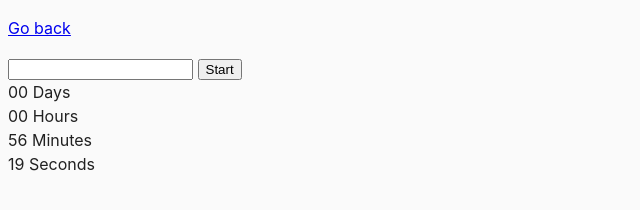
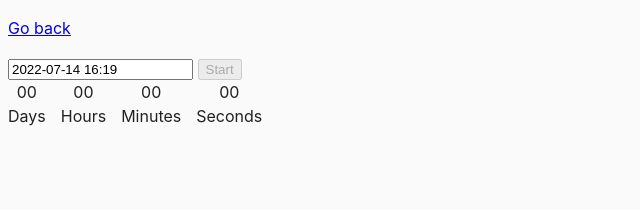
Before and after one commit to BondAndrii/goit-js-hw-09, a website built with Parcel: page src/02-timer.html in a window 1280 px wide. Shown: the whole page, without its empty margins (0-640 px from the left). Built offline with nearby package versions, Linux system fonts and the light colour scheme.

Commit message:
finish work 9.2

```diff
--- a/src/css/common.css
+++ b/src/css/common.css
@@ -16,10 +16,12 @@ img {
   display: block;
   max-width: 100%;
 }
-/* .timer {
+.timer {
   display: flex;
 }
 .field{
+  padding-right: 15px;
   display: flex;
   flex-direction: column;
-} */
+  text-align: center;
+}
--- a/src/js/02-timer.js
+++ b/src/js/02-timer.js
@@ -2,51 +2,66 @@ import flatpickr from "flatpickr";
 import 'flatpickr/dist/flatpickr.min.css';
 import Notiflix, { Notify } from 'notiflix';
 const timerRef = document.querySelector(".timer");
-console.log(timerRef);
+// console.log(timerRef);
 const inputRef=document.querySelector('#datetime-picker')
-console.log(inputRef);
+// console.log(inputRef);
 const startBtn = document.querySelector("[data-start]")
-console.log(startBtn);
+// console.log(startBtn);
 const counterDays = document.querySelector('[data-days]');
-console.log(counterDays);
+// console.log(counterDays);
 const counterHours = document.querySelector('[data-hours]');
-console.log(counterHours);
+// console.log(counterHours);
 const counterMinutes = document.querySelector('[data-minutes]');
-console.log(counterMinutes);
+// console.log(counterMinutes);
 const counterSeconds = document.querySelector('[data-seconds]');
-console.log(counterSeconds);
-const time_deadline = new Date(2022, 6, 14, 17, 16);
-
+// console.log(counterSeconds);
+let time_deadline = null;
 startBtn.disabled = true;
 
-const timer = {
-    intervalId: null,
-    start(rootselector, deadline) {
-        console.log(rootselector, deadline);
-        let now = Date.now();
-        let delta = deadline - now;
-        if (delta <= 0) {
+const options = {
+  enableTime: true,
+  time_24hr: true,
+  defaultDate: new Date(),
+  minuteIncrement: 1,
+    onClose(selectedDates) {
+        time_deadline = selectedDates[0].getTime();
+        // console.log(time_deadline);
+        if (time_deadline <= new Date()) {
             Notify.failure('Ти шо Термінатор?! Please choose a date in the future!')
-            console.log(error);
+            // console.log(error);
             return;
         }
-        this.intervalId = setInterval(() => {
-            now = Date.now();
-            let delta = deadline - now;
-            const data = this.convertMs(delta);
-            console.log(deadline - Date.now());
-            if (delta <= 0) {
-                Notify.success('Твій час вийшов! Прощавай, москалику! ХА-ХА-ХА-ХА!');
-                clearInterval(this.intervalId);
-                return;
-            }
-            startBtn.disabled = false;
-            startBtn.addEventListener('click', )
-            this.updateTextcontent(rootselector, data);
-        }, 1000)
-        // console.log(delta);
-    },
-    convertMs(ms) {
+        startBtn.disabled = false;
+  },
+};
+flatpickr(inputRef, options);
+let timeToEnd = {};
+const goTimer = () => {
+    startBtn.disabled = true;
+    inputRef.disabled = true;
+    intervalId = setInterval(() => {
+        const delta = time_deadline - new Date().getTime();
+        if (delta <= 0) {
+            Notify.success('Твій час вийшов! Прощавай, москалику! ХА-ХА-ХА-ХА!');
+            clearInterval(this.intervalId);
+            return;
+        };
+        timeToEnd = convertMs(delta);
+        // console.log(object);
+        updateTextcontent(timeToEnd)
+    },1000)
+}
+
+function updateTextcontent(date) {
+        counterDays.textContent = addLeadingZero(date.days);
+        counterHours.textContent = addLeadingZero(date.hours);
+        counterMinutes.textContent = addLeadingZero(date.minutes);
+        counterSeconds.textContent = addLeadingZero(date.seconds);
+}
+function addLeadingZero(value) {
+        return String(value).padStart(2,0)
+}
+function convertMs(ms) {
   // Number of milliseconds per unit of time
     const second = 1000;
     const minute = second * 60;
@@ -63,34 +78,65 @@ const timer = {
     const seconds = Math.floor((((ms % day) % hour) % minute) / second);
             console.log({ days, hours, minutes, seconds });
     return { days, hours, minutes, seconds };
-    },
-    updateTextcontent(rootselector, { days, hours, minutes, seconds }) {
-        counterDays.textContent = this.addLeadingZero(days);
-        counterHours.textContent = this.addLeadingZero(hours);
-        counterMinutes.textContent = this.addLeadingZero(minutes);
-        counterSeconds.textContent = this.addLeadingZero(seconds);
-    },
-    addLeadingZero(value) {
-        return String(value).padStart(2,0)
     }
-}
-timer.start(timerRef, time_deadline);
+startBtn.addEventListener('click', goTimer);
 
 
+//     addLeadingZero(value) {
+//         return String(value).padStart(2,0)
+//     }
+//     })
+//     start(rootselector, deadline) {
+//         console.log(rootselector, deadline);
+//         let now = Date.now();
+//         let delta = deadline - now;
+//         if (delta <= 0) {
+//             Notify.failure('Ти шо Термінатор?! Please choose a date in the future!')
+//             console.log(error);
+//             return;
+//         }
+//         this.intervalId = setInterval(() => {
+//             now = Date.now();
+//             let delta = deadline - now;
+//             const data = this.convertMs(delta);
+//             console.log(deadline - Date.now());
+//             if (delta <= 0) {
+//                 Notify.success('Твій час вийшов! Прощавай, москалику! ХА-ХА-ХА-ХА!');
+//                 clearInterval(this.intervalId);
+//                 return;
+//             }
+//             startBtn.disabled = false;
+//             // startBtn.addEventListener('click', )
+//             this.updateTextcontent(rootselector, data);
+//         }, 1000)
+//         // console.log(delta);
+//     },
+//     convertMs(ms) {
+//   // Number of milliseconds per unit of time
+//     const second = 1000;
+//     const minute = second * 60;
+//     const hour = minute * 60;
+//     const day = hour * 24;
 
+//     // Remaining days
+//     const days = Math.floor(ms / day);
+//     // Remaining hours
+//     const hours = Math.floor((ms % day) / hour);
+//     // Remaining minutes
+//     const minutes = Math.floor(((ms % day) % hour) / minute);
+//     // Remaining seconds
+//     const seconds = Math.floor((((ms % day) % hour) % minute) / second);
+//             console.log({ days, hours, minutes, seconds });
+//     return { days, hours, minutes, seconds };
+//     },
+    // updateTextcontent(rootselector, { days, hours, minutes, seconds }) {
+    //     counterDays.textContent = this.addLeadingZero(days);
+    //     counterHours.textContent = this.addLeadingZero(hours);
+    //     counterMinutes.textContent = this.addLeadingZero(minutes);
+    //     counterSeconds.textContent = this.addLeadingZero(seconds);
+    // },
+    // addLeadingZero(value) {
+    //     return String(value).padStart(2,0)
+    // }
 
-
-
-
-
-
-
-const options = {
-  enableTime: true,
-  time_24hr: true,
-  defaultDate: new Date(),
-  minuteIncrement: 1,
-  onClose(selectedDates) {
-    console.log(selectedDates[0]);
-  },
-};
+// timer.start(timerRef, time_deadline);
```
